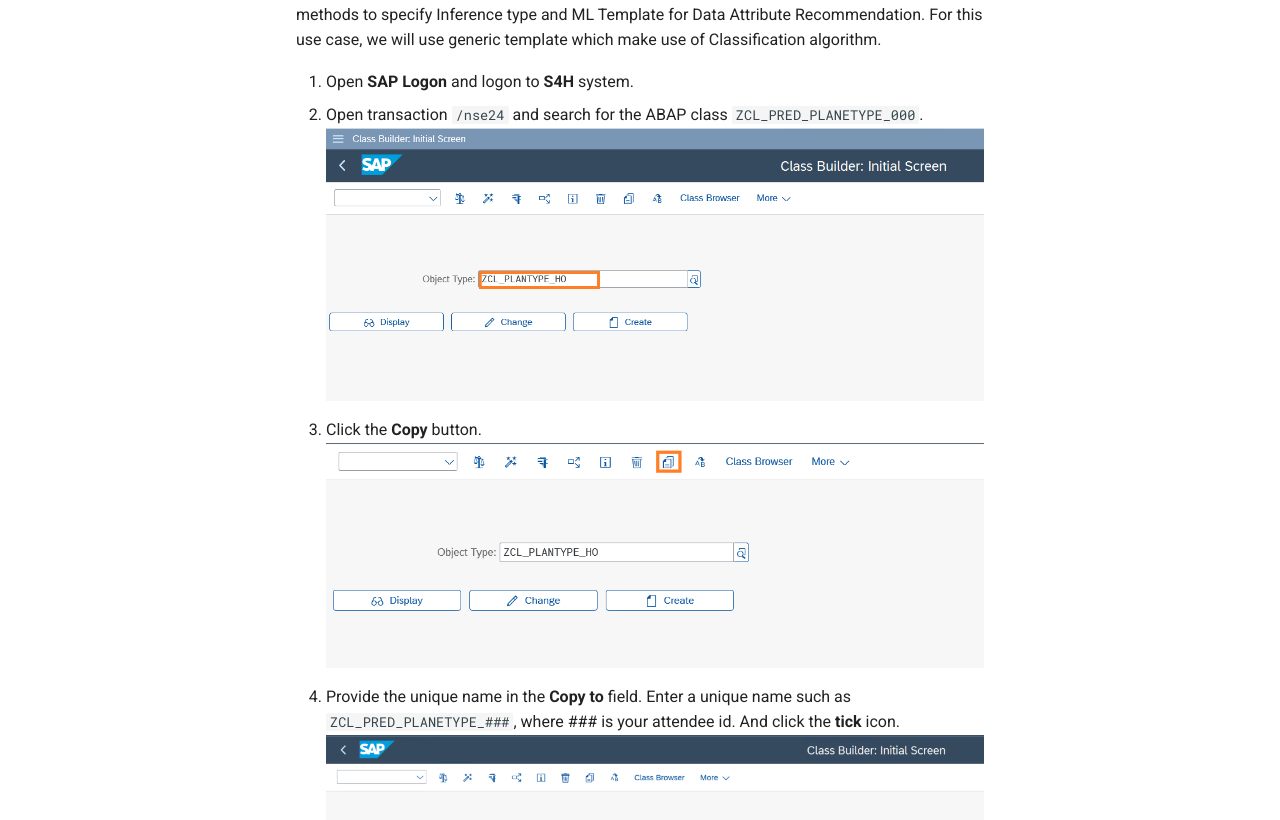
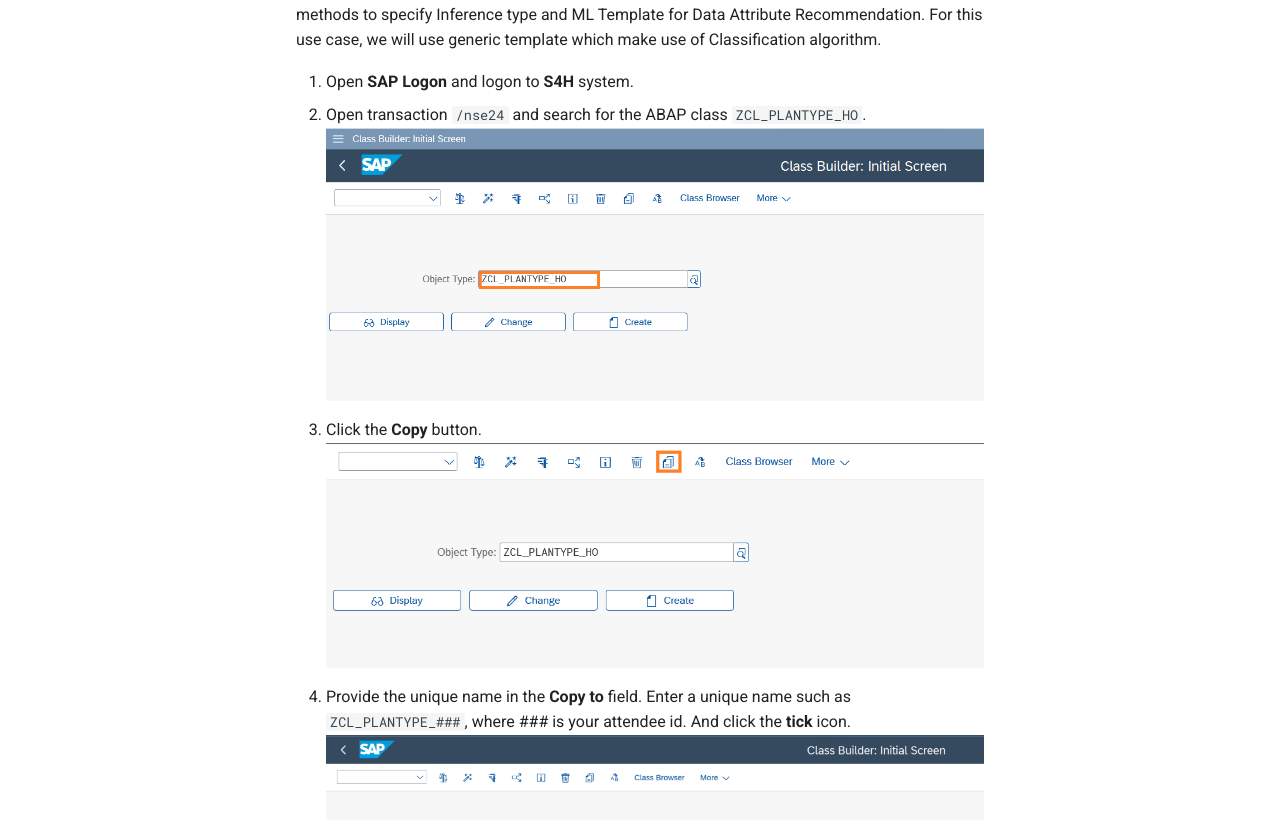
Before and after one commit to SAP-CLM-SL/ISLM, an MkDocs documentation site: the page built from docs/ISLM_with_SAPAIServices_BTP/createandpublish.md, in a window 1280 px wide and 1400 px high. Shown: the part 370-1190 px from the top of the window. Built offline with MkDocs 1.6.1 and Material for MkDocs 9.7.7, drawn with Linux system fonts in a browser that asks for light colours.

Commit message:
Fix prediction class name

```diff
--- a/docs/ISLM_with_SAPAIServices_BTP/createandpublish.md
+++ b/docs/ISLM_with_SAPAIServices_BTP/createandpublish.md
@@ -5,13 +5,13 @@
 Create a Prediction Class which defines the behavior of the scenario. Prediction class has methods to specify Inference type and ML Template for Data Attribute Recommendation. For this use case, we will use generic template which make use of Classification algorithm.
 
 1. Open **SAP Logon** and logon to **S4H** system.
-2. Open transaction `/nse24` and search for the ABAP class `ZCL_PRED_PLANETYPE_000`.
+2. Open transaction `/nse24` and search for the ABAP class `ZCL_PLANTYPE_HO`.
    ![](./images/1.png)
 
 3. Click the **Copy** button.
    ![](./images/2.png)
 
-4. Provide the unique name in the **Copy to** field. Enter a unique name such as `ZCL_PRED_PLANETYPE_###`, where ### is your attendee id. And click the **tick** icon.
+4. Provide the unique name in the **Copy to** field. Enter a unique name such as `ZCL_PLANTYPE_###`, where ### is your attendee id. And click the **tick** icon.
    ![](./images/3.png)
 
 5. Click the **Local Object** button.<br/>
```
